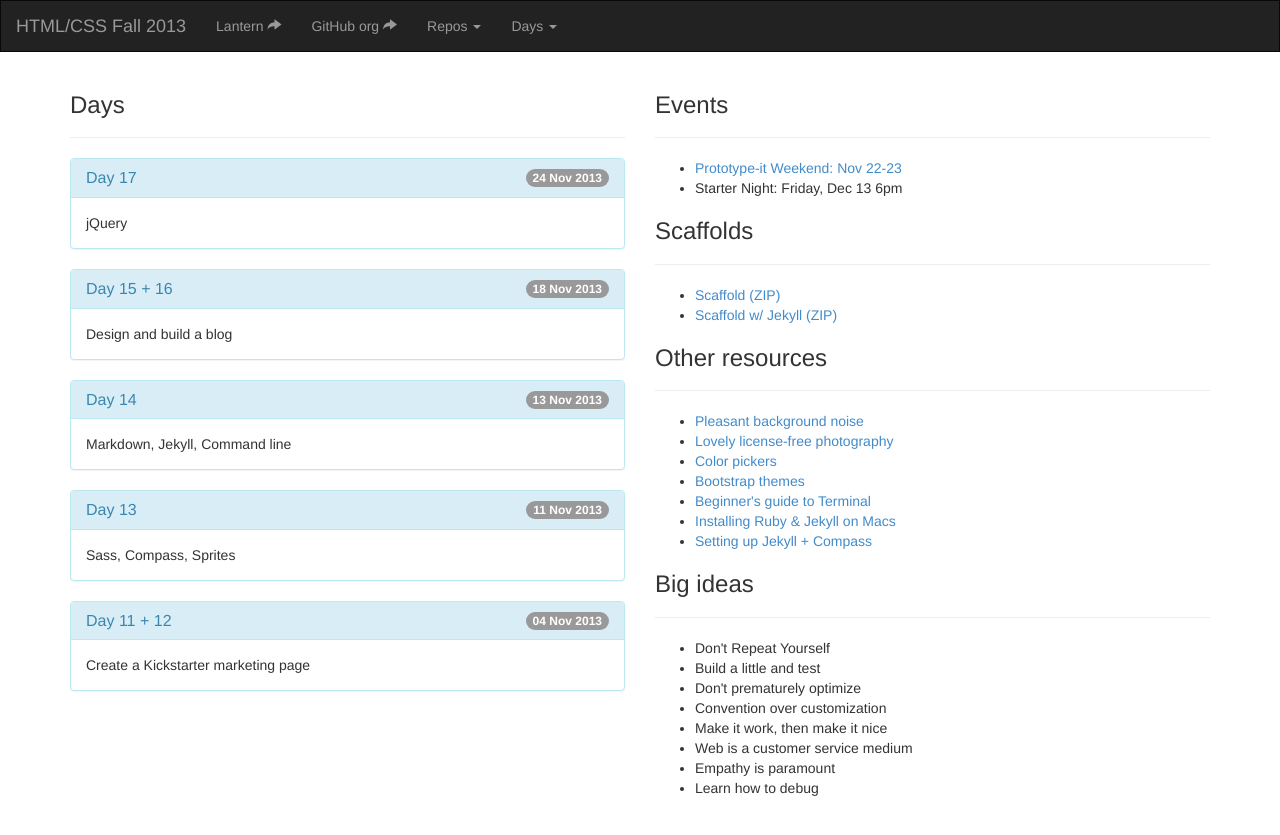
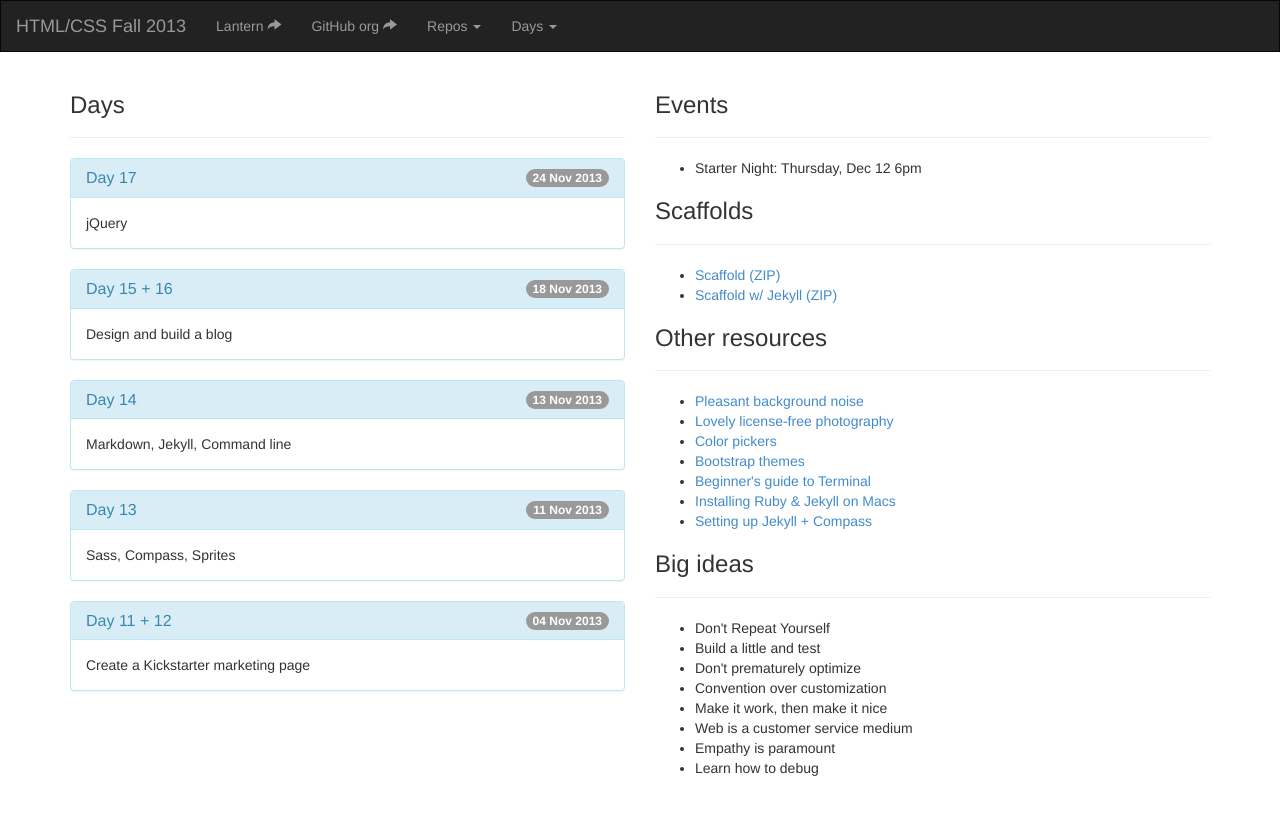
Before and after one commit to tsl-frontend/tsl-frontend.github.io, a Jekyll site: the page built from index.html, in a window 1280 px wide. Shown: the top 835 px of the page. Built offline with Jekyll 4.4.1, drawn with Linux system fonts in a browser that asks for light colours; nearby versions of some CDN libraries; Markdown is read by kramdown in place of the engine named in the settings.

Commit message:
Starter Night date change.

```diff
--- a/index.html
+++ b/index.html
@@ -28,8 +28,7 @@ layout: page
             <h3>Events</h3>
         </div>
         <ul>
-            <li><a href="/events/prototype-it.html">Prototype-it Weekend: Nov 22-23</a></li>
-            <li>Starter Night: Friday, Dec 13 6pm</li>
+            <li>Starter Night: Thursday, Dec 12 6pm</li>
         </ul>
         <div class="page-header">
             <h3>Scaffolds</h3>
```
Also changed, not shown: _posts/2013-11-24-17.md (+1 -1 lines).
